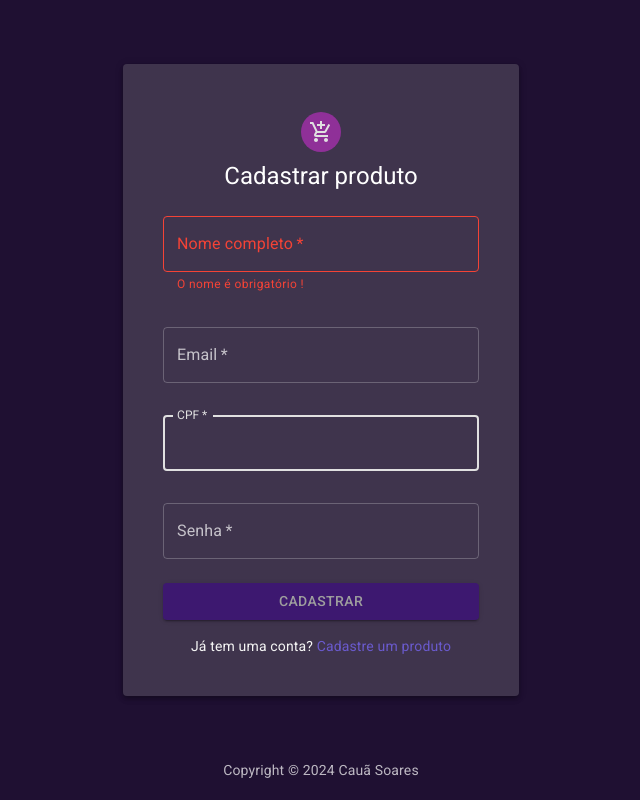
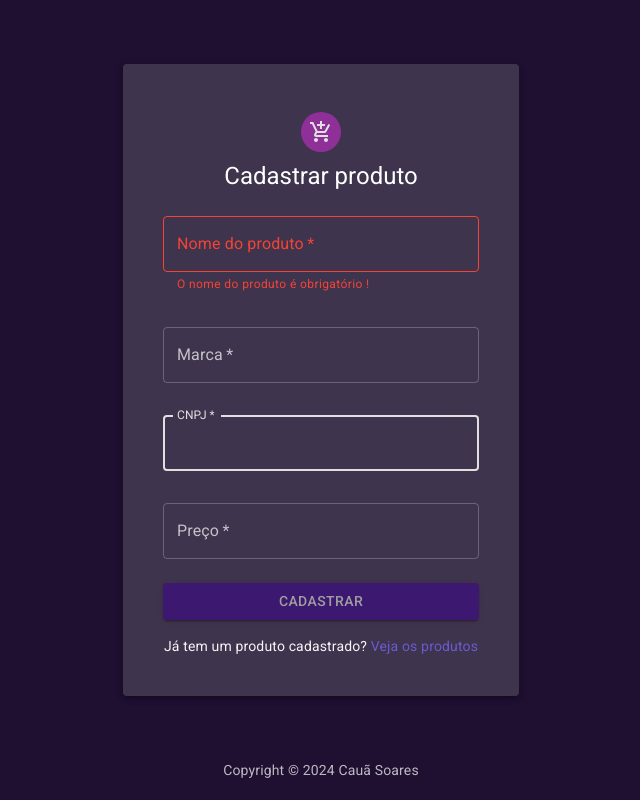
Before and after one commit to ocsoares/desafio-bp, a Next.js app in the folder Frontend/: page /product/registration in a window 1280 px wide. Shown: the whole page, without its empty margins (319-959 px from the left). Built offline with nearby package versions, Linux system fonts and the light colour scheme.

Commit message:
feat: add ProductRegistrationForm with field validation

```diff
--- a/Frontend/src/app/(routes)/product/registration/components/ProductRegistrationForm.tsx
+++ b/Frontend/src/app/(routes)/product/registration/components/ProductRegistrationForm.tsx
@@ -1,3 +1,10 @@
+"use client";
+
+import { AuthTextLink } from "@/app/auth/components/AuthTextLink";
+import { AppAlert } from "@/shared/components/AppAlert";
+import { AppButton } from "@/shared/components/AppButton";
+import AppTextField from "@/shared/components/AppTextField";
+import { Box, Grid, Stack } from "@mui/material";
 import { useProductRegistration } from "../hooks/useProductRegistration";
 
 export default function ProductRegistrationForm() {
@@ -16,9 +23,113 @@ export default function ProductRegistrationForm() {
 
     return (
         <>
-            <div>
-                <h2>FAZER...</h2>
-            </div>
+            <Box
+                component="form"
+                noValidate
+                onSubmit={handleSubmit(handleSubmitData)}
+                sx={{ mt: 3 }}
+            >
+                <Grid container spacing={4}>
+                    <AppTextField
+                        control={control}
+                        autoFocus={true}
+                        error={
+                            errors.name || productAlreadyRegisteredByCompany
+                                ? true
+                                : false
+                        }
+                        helperText={
+                            errors.name?.message ||
+                            productAlreadyRegisteredByCompanyMessage
+                        }
+                        id="name"
+                        type="text"
+                        label="Nome do produto"
+                        {...register("name")}
+                    />
+
+                    <AppTextField
+                        control={control}
+                        error={
+                            errors.brand || productAlreadyRegisteredByCompany
+                                ? true
+                                : false
+                        }
+                        helperText={
+                            errors.brand?.message ||
+                            productAlreadyRegisteredByCompanyMessage
+                        }
+                        id="brand"
+                        type="text"
+                        label="Marca"
+                        {...register("brand")}
+                    />
+
+                    <AppTextField
+                        control={control}
+                        autoFocus={true}
+                        error={
+                            errors.cnpj || productAlreadyRegisteredByCompany
+                                ? true
+                                : false
+                        }
+                        helperText={
+                            errors.cnpj?.message ||
+                            productAlreadyRegisteredByCompanyMessage
+                        }
+                        id="cnpj"
+                        type="text"
+                        minLength={14}
+                        maxLength={14}
+                        label="CNPJ"
+                        {...register("cnpj")}
+                    />
+
+                    <AppTextField
+                        control={control}
+                        error={errors.price ? true : false}
+                        helperText={errors.price?.message}
+                        id="price"
+                        type="number"
+                        label="Preço"
+                        {...register("price", { valueAsNumber: true })}
+                    />
+                </Grid>
+                <AppButton disabled={formSent} text="Cadastrar" />
+
+                <AuthTextLink
+                    text="Já tem um produto cadastrado? "
+                    link="/product/list"
+                    textLink="Veja os produtos"
+                />
+            </Box>
+            <Stack spacing={2} sx={{ position: "absolute", top: 70, right: 0 }}>
+                {apiFailed && (
+                    <AppAlert
+                        showAlert={!formSent && apiFailed}
+                        severity="error"
+                        title="Erro"
+                        message={apiFailedMessage}
+                    />
+                )}
+
+                <AppAlert
+                    showAlert={formSent && !apiFailed}
+                    color="success"
+                    severity="success"
+                    title="Sucesso"
+                    message="Seu produto foi registrado com sucesso em nosso sistema !"
+                />
+
+                <AppAlert
+                    showAlert={formSent && !apiFailed}
+                    timeout={3000}
+                    severity="info"
+                    title="Redirecionando"
+                    message="Você será redirecionado para a lista de"
+                    messageHTML={<strong> produtos</strong>}
+                />
+            </Stack>
         </>
     );
 }
--- a/Frontend/src/app/(routes)/product/registration/hooks/useProductRegistration.ts
+++ b/Frontend/src/app/(routes)/product/registration/hooks/useProductRegistration.ts
@@ -1,5 +1,5 @@
 import { zodResolver } from "@hookform/resolvers/zod";
-import { useRouter } from "next/router";
+import { useRouter } from "next/navigation";
 import { useState } from "react";
 import { useForm } from "react-hook-form";
 import { ZodProductRegistrationSchemaType } from "../types/ZodProductRegistrationSchemaType";
--- /dev/null
+++ b/Frontend/src/app/(routes)/product/registration/layout.tsx
@@ -0,0 +1,13 @@
+import { Metadata } from "next";
+import { PropsWithChildren } from "react";
+
+export const metadata: Metadata = {
+    title: "Product registration",
+    description: "Product registration form",
+};
+
+export default function ProductRegistrationLayout({
+    children,
+}: PropsWithChildren) {
+    return children;
+}
--- a/Frontend/src/app/(routes)/product/registration/page.tsx
+++ b/Frontend/src/app/(routes)/product/registration/page.tsx
@@ -1,7 +1,7 @@
-import { AuthSignUpForm } from "@/app/auth/signup/components/AuthSignUpForm";
 import { AppAvatar } from "@/shared/components/AppAvatar";
 import { AddShoppingCart } from "@mui/icons-material";
 import { Container, Paper, Box, Typography } from "@mui/material";
+import ProductRegistrationForm from "./components/ProductRegistrationForm";
 
 export default function ProductRegistration() {
     return (
@@ -32,7 +32,7 @@ export default function ProductRegistration() {
                 >
                     <AppAvatar avatar={<AddShoppingCart color="secondary" />} />
                     <Typography variant="h5">Cadastrar produto</Typography>
-                    <AuthSignUpForm />
+                    <ProductRegistrationForm />
                 </Box>
             </Paper>
         </Container>
--- a/Frontend/src/app/(routes)/product/registration/schemas/zodProductRegistrationSchema.ts
+++ b/Frontend/src/app/(routes)/product/registration/schemas/zodProductRegistrationSchema.ts
@@ -21,7 +21,7 @@ export const zodProductRegistrationSchema = z.object({
             { message: "CNPJ inválido !" },
         ),
 
-    price: z
+    price: z.coerce
         .number({ required_error: "O preço do produto é obrigatório !" })
         .min(1, "O preço do produto é obrigatório !"),
 }) satisfies ZodType<IProductRegistrationData>;
--- a/Frontend/src/shared/components/AppTextField.tsx
+++ b/Frontend/src/shared/components/AppTextField.tsx
@@ -17,7 +17,7 @@ interface IAppTextFieldProps<T extends FieldValues> {
     error?: boolean;
     helperText?: string;
     id: string;
-    type: "text" | "email" | "password";
+    type: "text" | "number" | "email" | "password";
     minLength?: number;
     maxLength?: number;
     label: string;
```
